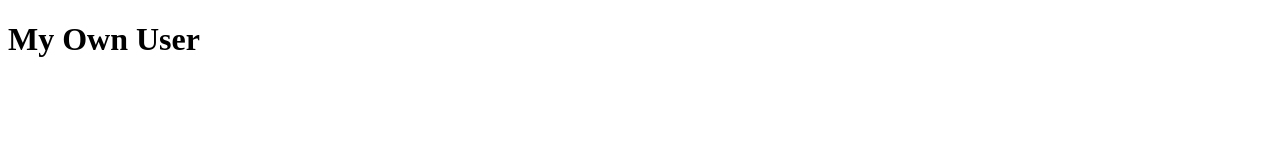
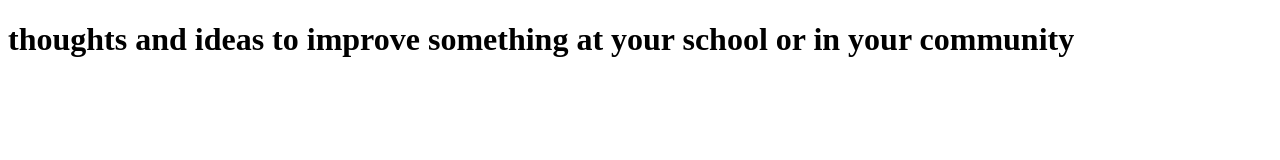
Before and after one commit to Aritrap3/lesson_5_mini_activity, a plain HTML site: page index.html in a window 1280 px wide. Drawn offline with Linux system fonts and the light colour scheme.

Commit message:
Update index.html

```diff
--- a/index.html
+++ b/index.html
@@ -4,6 +4,6 @@
 <title> Lesson 5 Mini Activity </title>
   </head>
   <body>
-    <h1>My Own User</h1>
+    <h1>thoughts and ideas to improve something at your school or in your community</h1>
   </body>
 </html>
```
